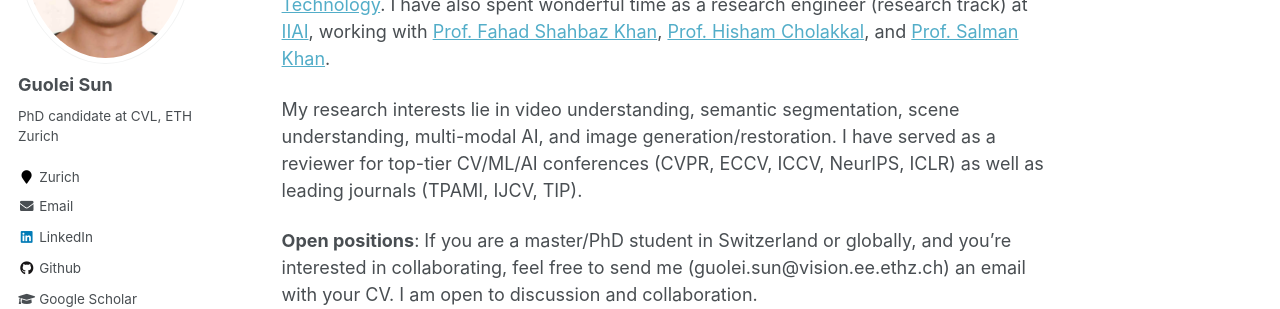
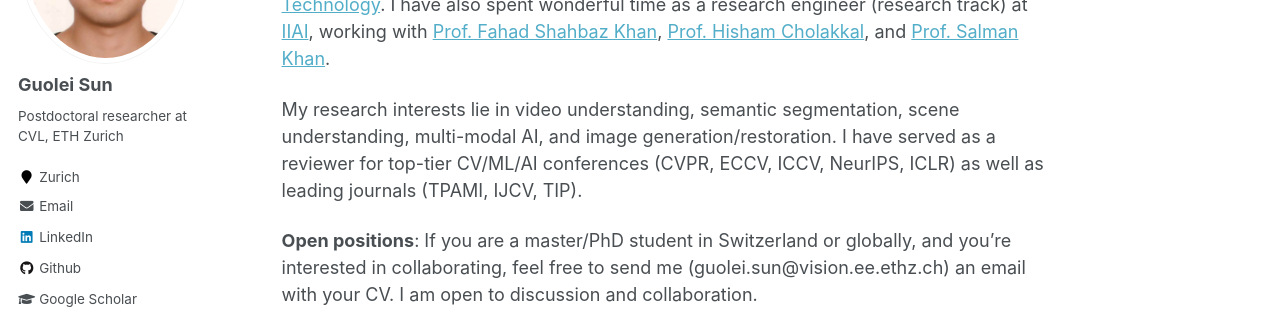
Before and after one commit to GuoleiSun/GuoleiSun.github.io, a Jekyll site: the page built from _pages/about.md, in a window 1280 px wide. Shown: the part 277-586 px from the top of the page. Built offline with Jekyll 4.4.1, drawn with Linux system fonts in a browser that asks for light colours.

Commit message:
Update _config.yml

```diff
--- a/_config.yml
+++ b/_config.yml
@@ -82,7 +82,7 @@ analytics:
 author:
   name             : "Guolei Sun"
   avatar           : "profile.png"
-  bio              : "PhD candidate at CVL, ETH Zurich"
+  bio              : "Postdoctoral researcher at CVL, ETH Zurich"
   location         : "Zurich"
   employer         :
   pubmed           : #"https://www.ncbi.nlm.nih.gov/pubmed/?term=john+snow"
```
